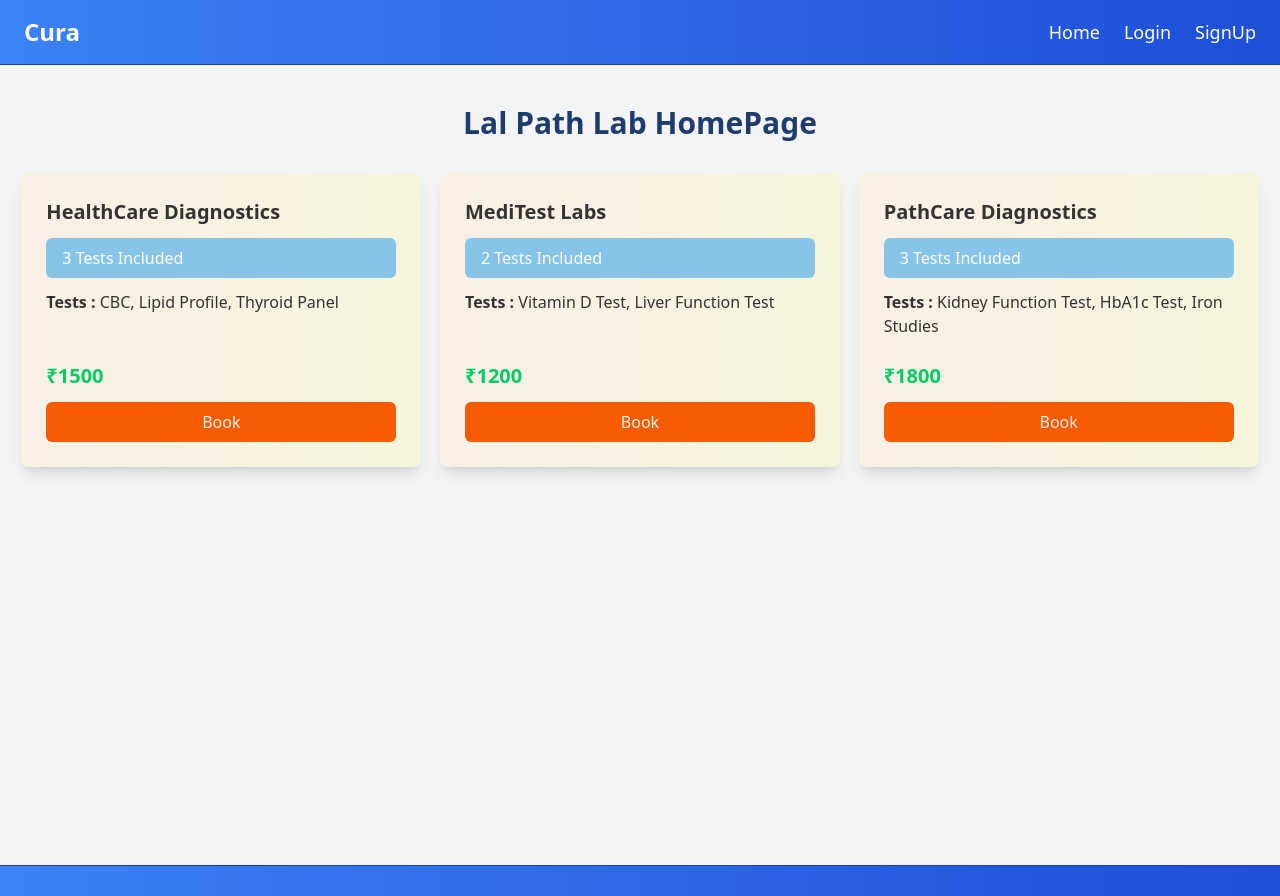
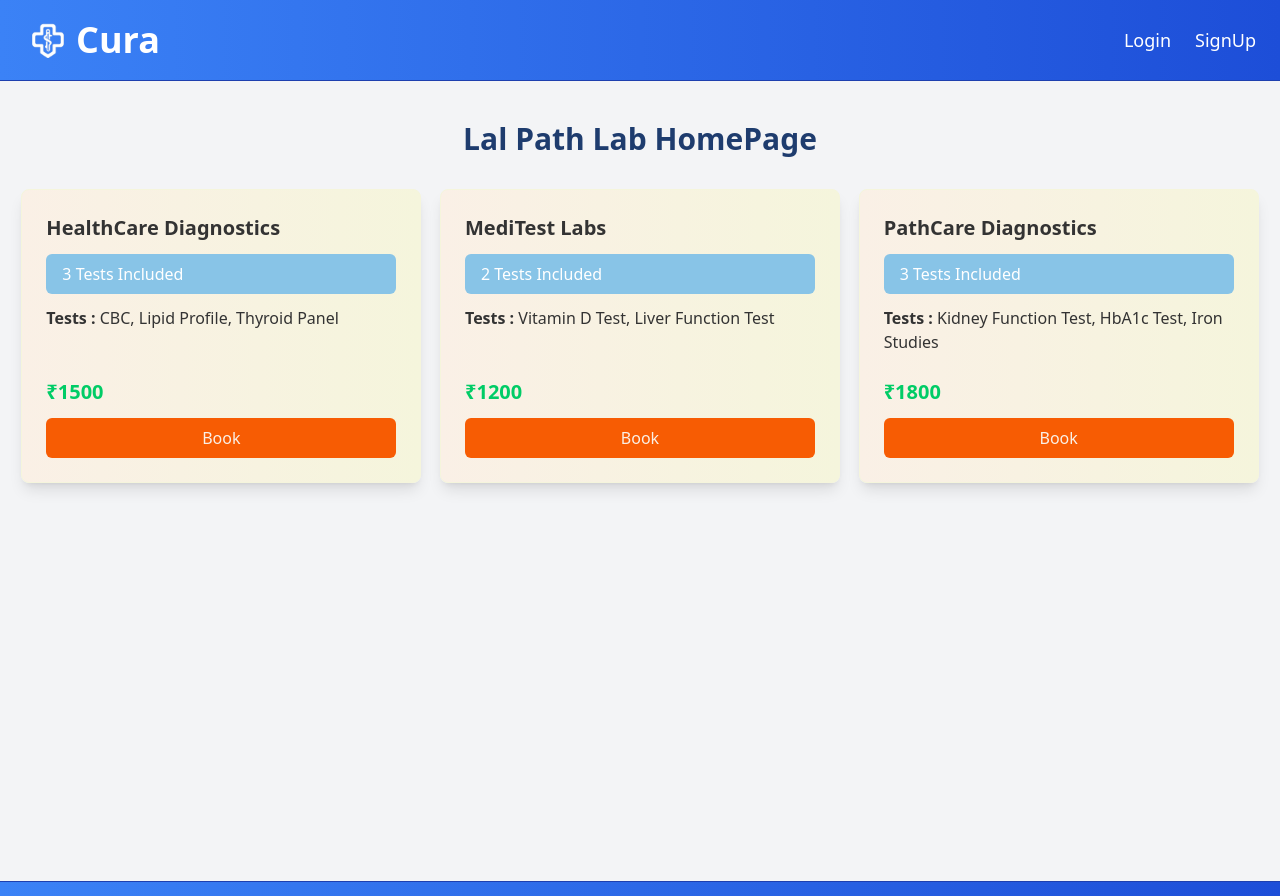
Before and after one commit to Hardik-Kumar1912/Cura, a React (Vite) app in the folder frontend/: page /companyHome in a window 1280 px wide. Shown: the top 896 px of the page. Built offline with nearby package versions, Linux system fonts and the light colour scheme.

Commit message:
logo added

```diff
--- a/frontend/src/components/Footer.jsx
+++ b/frontend/src/components/Footer.jsx
@@ -4,9 +4,16 @@ const Footer = () => {
   return (
     <footer className="bg-gradient-to-r from-blue-500 to-blue-700 border-t border-blue-800 text-white py-6 mt-auto">
       <div className="container mx-auto flex flex-col md:flex-row justify-between items-center px-6">
-        {/* Company Branding */}
+
         <div className="mb-4 md:mb-0">
-          <h5 className="text-2xl mb-3 font-bold">Cura</h5>
+          <div className="flex">
+          <img
+          src="/Logo.png"
+          alt="Cura Logo"
+          className="h-12 w-12 object-contain"
+        />
+          <h5 className="text-4xl mb-3 font-bold mt-1 ml-1">Cura</h5>
+          </div>
           <p className="text-sm">
             Building innovative solutions for a better future. Stay connected for updates and offers.
           </p>
--- a/frontend/src/components/Navbar.jsx
+++ b/frontend/src/components/Navbar.jsx
@@ -21,20 +21,20 @@ const Navbar = () => {
     <nav className="bg-gradient-to-r from-blue-500 to-blue-700 border-b border-blue-800">
       <div className="container mx-auto flex items-center justify-between px-6 py-4">
         {/* Logo on the Left */}
-        <NavLink to="/" className="text-2xl font-bold text-white">
+        <div className="flex">
+        <img
+          src="/Logo.png" // <- Update this to your actual logo path
+          alt="Cura Logo"
+          className="h-12 w-12 object-contain"
+        />
+        <NavLink to="/" className="text-4xl font-bold text-white mt-1 ml-1">
           Cura
         </NavLink>
+        </div>
 
         {/* Navbar Links on the Right */}
         <div className="flex items-center space-x-6">
-          <NavLink
-            to="/"
-            className={({ isActive }) =>
-              `font-medium text-lg ${isActive ? "text-blue-200" : "text-white hover:text-blue-200"}`
-            }
-          >
-            Home
-          </NavLink>
+
 
           {!isAuthenticated ? (
             <>
@@ -57,7 +57,18 @@ const Navbar = () => {
               </NavLink>
             </>
           ) : (
+            <>
+            <NavLink
+            to="/"
+            className={({ isActive }) =>
+              `font-medium text-lg ${isActive ? "text-blue-200" : "text-white hover:text-blue-200"}`
+            }
+          >
+            Home
+          </NavLink>
             <LogoutButton />
+            </>
+
           )}
         </div>
       </div>
--- a/frontend/src/hooks/useLogout.js
+++ b/frontend/src/hooks/useLogout.js
@@ -1,10 +1,12 @@
 import React, { useState } from "react";
 import { useAuthContext } from "../context/AuthContext";
 import toast from "react-hot-toast";
+import { useNavigate } from "react-router-dom";
 
 const useLogout = () => {
   const [loading, setLoading] = useState(false);
   const { setAuthUser } = useAuthContext();
+  const navigate = useNavigate();
 
   const logout = async () => {
     setLoading(true);
@@ -24,6 +26,7 @@ const useLogout = () => {
       localStorage.removeItem("medi-user");
       setAuthUser(null);
       toast.success("Logout successful!");
+      navigate("/");
     } catch (error) {
       toast.error(error.message);
     } finally {
```
Also changed, not shown: frontend/public/Logo.png (added).
